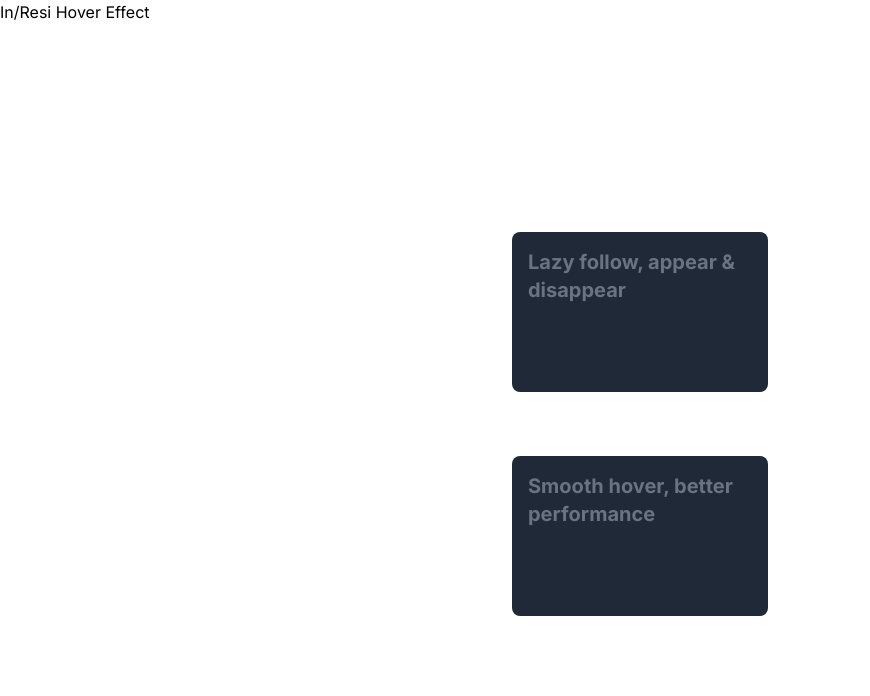
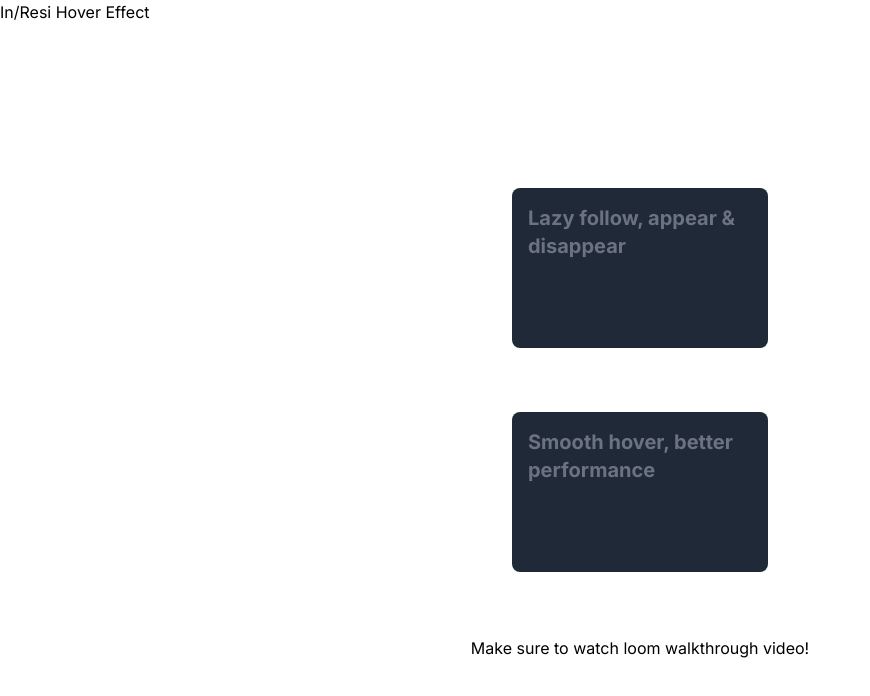
Before and after one commit to krystianzun/inresi-hover, a Next.js app: page / in a window 1280 px wide. Shown: the top 696 px of the page, without its empty margins (0-870 px from the left). Built offline with nearby package versions, Linux system fonts and the light colour scheme.

Commit message:
Add note

```diff
--- a/app/page.tsx
+++ b/app/page.tsx
@@ -9,6 +9,7 @@ export default function Home() {
       <div className="flex flex-col items-center justify-center min-h-screen space-y-16">
         <CardWithCustomCursor />
         <SmoothHover />
+        <div>Make sure to watch loom walkthrough video!</div>
       </div>
     </main>
   );
```
